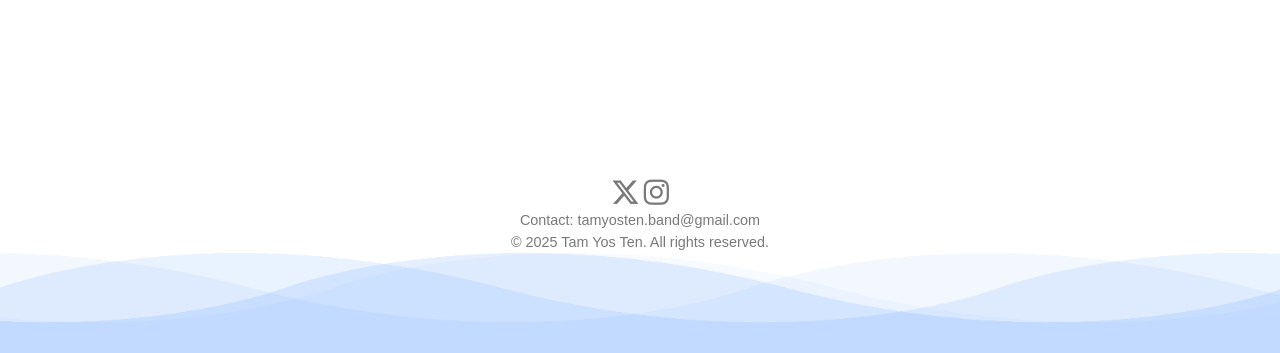
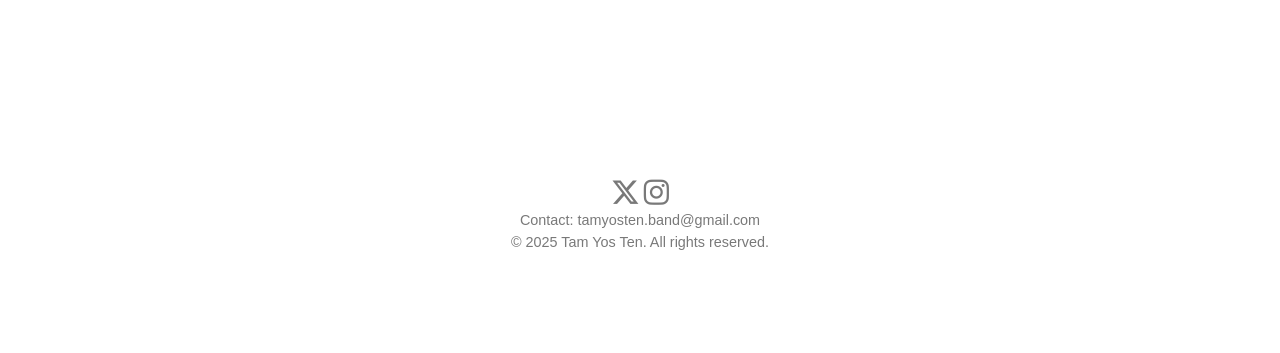
Before and after one commit to adamadamadam1997/Tam-Yos-Ten, a plain HTML site: page index.html in a window 1280 px wide. Shown: the part 2312-2665 px from the top of the page. After the commit the page ends 2590 px from the top, so only its background shows below. Drawn offline with Linux system fonts and the light colour scheme.

Commit message:
フッター修正

```diff
--- a/index.html
+++ b/index.html
@@ -11,7 +11,9 @@
 
 <body>
     <header>
-        <a href="index.html"><h1>Tam Yos Ten</h1></a>
+        <a href="index.html">
+            <h1>Tam Yos Ten</h1>
+        </a>
         <button class="menuBtn">
             <span class="line"></span>
             <span class="line"></span>
@@ -101,7 +103,6 @@
         </div>
     </div>
     <footer>
-        <div class="footerText">
         <div class="footerSNS">
             <a href="https://x.com/Tam_yos_ten?s=21" target="_blank">
                 <i class="fab fa-x-twitter fa-2x"></i>
@@ -112,11 +113,6 @@
         </div>
         <p>Contact: <a href="mailto:tamyosten.band@gmail.com">tamyosten.band@gmail.com</a></p>
         <p>&copy; 2025 Tam Yos Ten. All rights reserved.</p>
-        </div>
-        <div class="wave wave1"></div>
-        <div class="wave wave2"></div>
-        <div class="wave wave3"></div>
-        <div class="wave wave4"></div>
     </footer>
 
     <script src="script.js" defer></script>
--- a/style.css
+++ b/style.css
@@ -214,43 +214,6 @@ footer {
 .footerText p a:hover {
   opacity: 0.7;
   transition: opacity 0.3s ease;
-}
-
-.wave {
-  width: 100%;
-  height: 100px;
-  background: url(wave.png);
-  position: absolute;
-  background-size: 1000px 100px;
-}
-
-.wave1 {
-  opacity: 0.04;
-  animation: wave 3s linear infinite;
-}
-
-.wave2 {
-  opacity: 0.06;
-  animation: wave 4s linear infinite;
-}
-
-.wave3 {
-  opacity: 0.11;
-  animation: wave 5s linear infinite;
-}
-
-.wave4 {
-  opacity: 0.13;
-  animation: wave 7s linear infinite;
-}
-
-@keyframes wave {
-  0% {
-    background-position: 1000px;
-  }
-  100% {
-    background-position: 0;
-  }
 }
 
 .moreLiveLink {
@@ -499,6 +462,10 @@ form {
   padding-top: 90px;
 }
 
+footer {
+  margin-bottom: 30px;
+}
+
 @media (max-width: 768px) {
 
   .homeImage {
@@ -529,10 +496,6 @@ form {
     width: 75%;
     aspect-ratio: 16 / 9;
     margin: 0 auto;
-  }
-
-  .wave {
-    top: 20px;
   }
 
   .newsDate {
```
Also changed, not shown: contact.html (+0 -6 lines), live.html (+0 -6 lines), music.html (+0 -6 lines), news.html (+0 -6 lines), profile.html (+0 -6 lines). Lines whose indentation alone changed are shown as unchanged.
